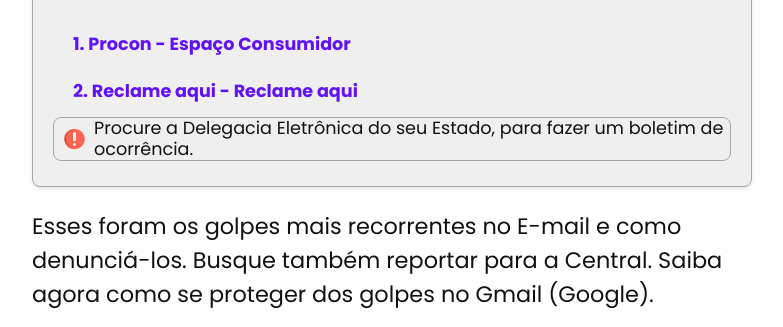
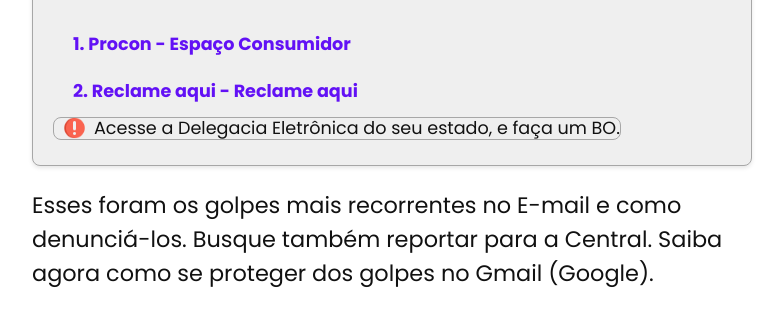
Before and after one commit to IsacristineReis/CyberEducacao, a plain HTML site: page email.html in a window 1280 px wide. Shown: the part 1824-2151 px from the top of the page, without its empty margins (128-911 px from the left). Drawn offline with nearby package versions, Linux system fonts and the light colour scheme; a web font is replaced by a local one.

Commit message:
Update email.html

```diff
--- a/email.html
+++ b/email.html
@@ -210,7 +210,7 @@
                   >
                 </li>
                 <li class="seta-direita">
-                  Procure a Delegacia Eletrônica do seu Estado, para fazer um boletim de ocorrência.
+                  Acesse a Delegacia Eletrônica do seu estado, e faça um BO.
                 </li>
               </ul>
             </div>
```
